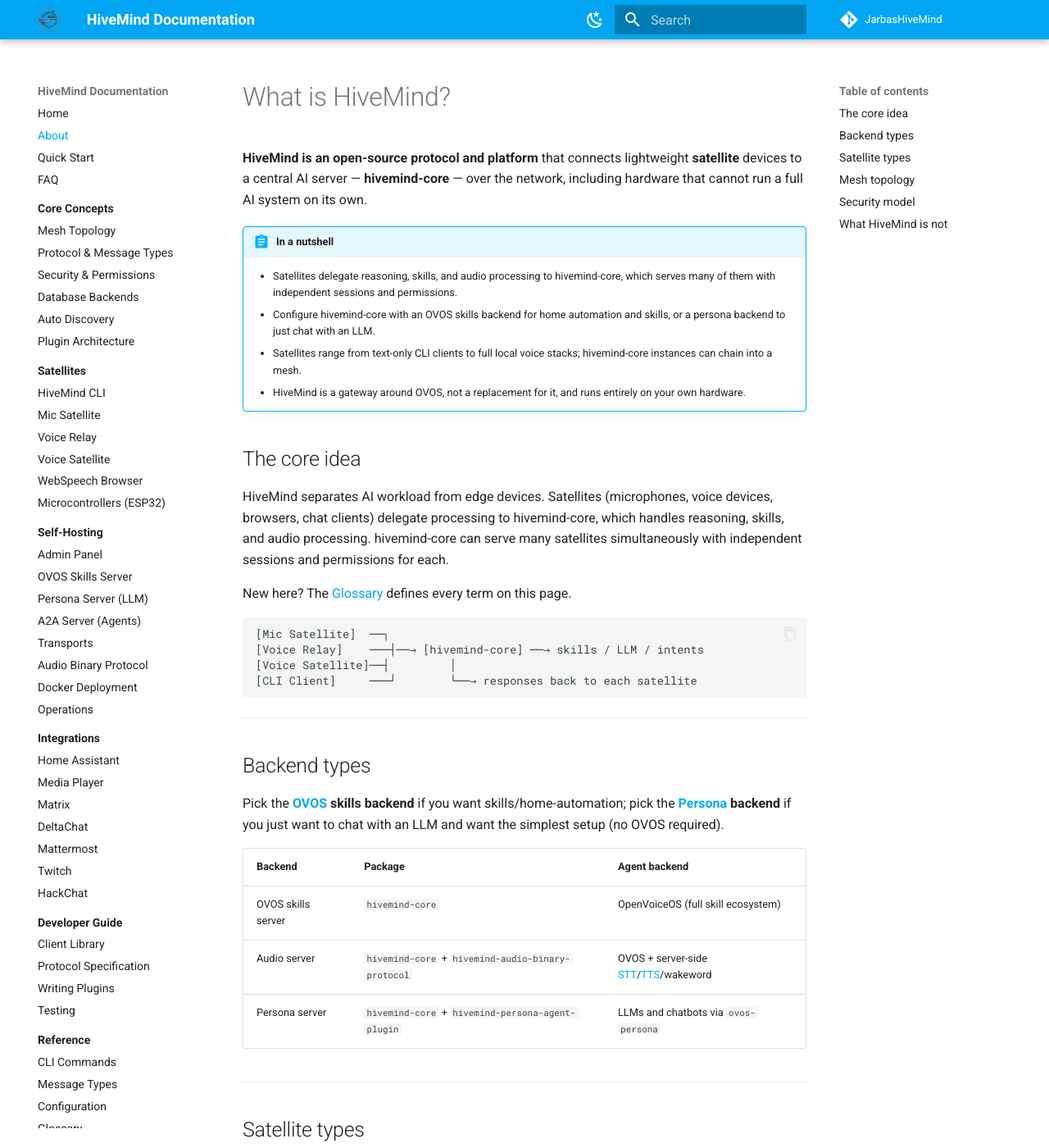
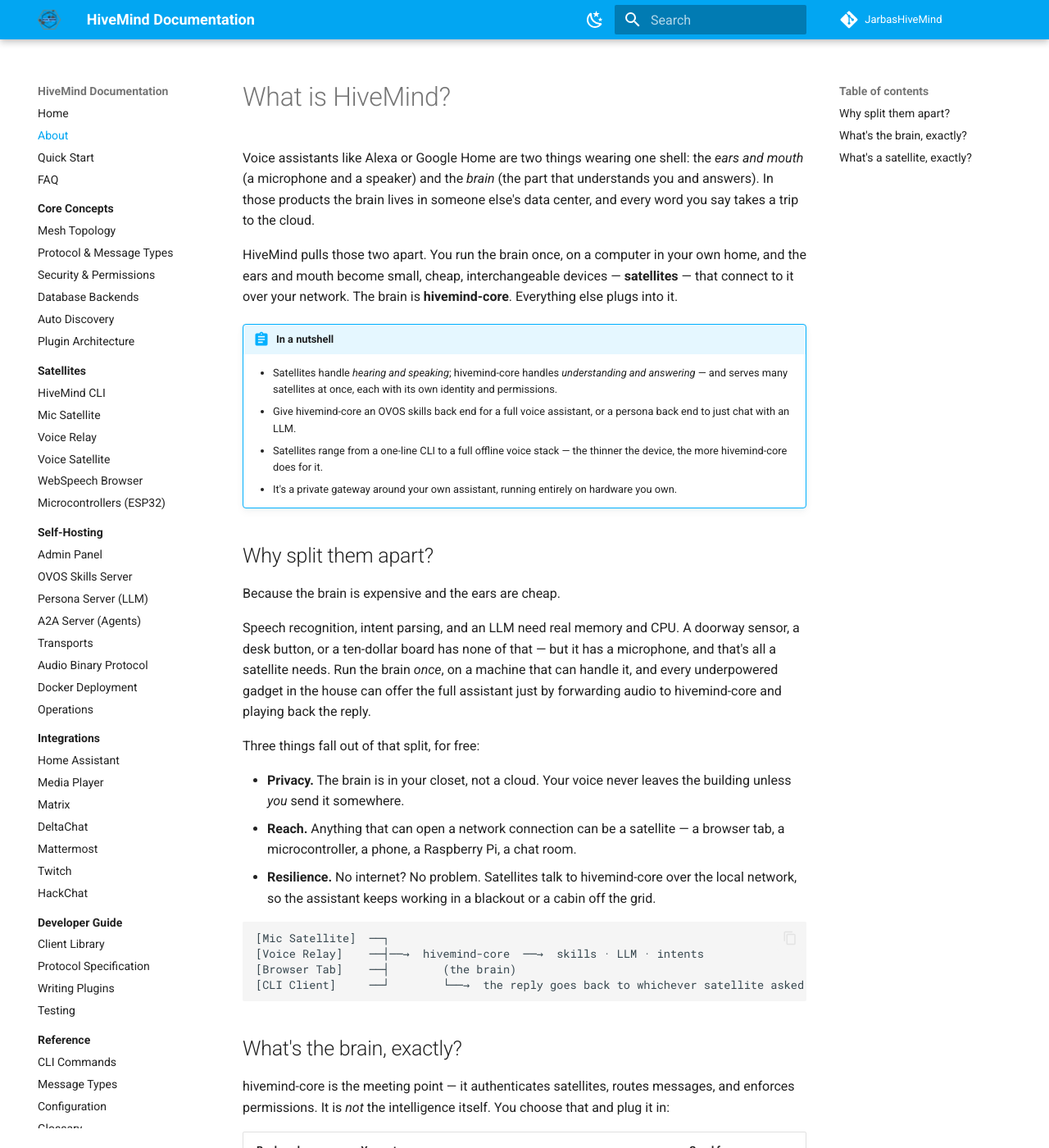
Before and after one commit to JarbasHiveMind/HiveMind-community-docs, an MkDocs documentation site: the page built from docs/about.md, in a window 1280 px wide and 1400 px high. Shown: the whole window at 82% size. Built offline with MkDocs 1.6.1 and Material for MkDocs 9.7.7, drawn with Linux system fonts in a browser that asks for light colours; some of the changed text lies outside the part shown.

Commit message:
docs: narrative, noob-friendly home + about pages
Lead with concrete scenarios that show what HiveMind uniquely enables
(private, offline, any-device) rather than listing properties; keep the
technical depth for developers layered in below.

Co-Authored-By: Claude Opus 4.8 <noreply@anthropic.com>

````diff
--- a/docs/about.md
+++ b/docs/about.md
@@ -1,87 +1,84 @@
 # What is HiveMind?
 
-**HiveMind is an open-source protocol and platform** that connects lightweight **satellite** devices to a central AI server — **hivemind-core** — over the network, including hardware that cannot run a full AI system on its own.
+Voice assistants like Alexa or Google Home are two things wearing one shell: the
+*ears and mouth* (a microphone and a speaker) and the *brain* (the part that
+understands you and answers). In those products the brain lives in someone else's
+data center, and every word you say takes a trip to the cloud.
+
+HiveMind pulls those two apart. You run the brain once, on a computer in your own
+home, and the ears and mouth become small, cheap, interchangeable devices —
+**satellites** — that connect to it over your network. The brain is
+**hivemind-core**. Everything else plugs into it.
 
 !!! abstract "In a nutshell"
-    - Satellites delegate reasoning, skills, and audio processing to hivemind-core, which serves many of them with independent sessions and permissions.
-    - Configure hivemind-core with an OVOS skills backend for home automation and skills, or a persona backend to just chat with an LLM.
-    - Satellites range from text-only CLI clients to full local voice stacks; hivemind-core instances can chain into a mesh.
-    - HiveMind is a gateway around OVOS, not a replacement for it, and runs entirely on your own hardware.
+    - Satellites handle *hearing and speaking*; hivemind-core handles *understanding and answering* — and serves many satellites at once, each with its own identity and permissions.
+    - Give hivemind-core an OVOS skills back end for a full voice assistant, or a persona back end to just chat with an LLM.
+    - Satellites range from a one-line CLI to a full offline voice stack — the thinner the device, the more hivemind-core does for it.
+    - It's a private gateway around your own assistant, running entirely on hardware you own.
 
-## The core idea
+## Why split them apart?
 
-HiveMind separates AI workload from edge devices. Satellites (microphones, voice devices, browsers, chat clients) delegate processing to hivemind-core, which handles reasoning, skills, and audio processing. hivemind-core can serve many satellites simultaneously with independent sessions and permissions for each.
+Because the brain is expensive and the ears are cheap.
 
-New here? The [Glossary](reference/glossary.md) defines every term on this page.
+Speech recognition, intent parsing, and an LLM need real memory and CPU. A doorway
+sensor, a desk button, or a ten-dollar board has none of that — but it has a
+microphone, and that's all a satellite needs. Run the brain *once*, on a machine
+that can handle it, and every underpowered gadget in the house can offer the full
+assistant just by forwarding audio to hivemind-core and playing back the reply.
+
+Three things fall out of that split, for free:
+
+- **Privacy.** The brain is in your closet, not a cloud. Your voice never leaves the
+  building unless *you* send it somewhere.
+- **Reach.** Anything that can open a network connection can be a satellite — a
+  browser tab, a microcontroller, a phone, a Raspberry Pi, a chat room.
+- **Resilience.** No internet? No problem. Satellites talk to hivemind-core over the
+  local network, so the assistant keeps working in a blackout or a cabin off the grid.
 
 ```
 [Mic Satellite]  ──┐
-[Voice Relay]    ───┤──→ [hivemind-core] ──→ skills / LLM / intents
-[Voice Satellite]──┤         │
-[CLI Client]     ───┘        └──→ responses back to each satellite
+[Voice Relay]    ──┤──→  hivemind-core  ──→  skills · LLM · intents
+[Browser Tab]    ──┤        (the brain)
+[CLI Client]     ──┘        └──→  the reply goes back to whichever satellite asked
 ```
 
----
+## What's the brain, exactly?
 
-## Backend types
+hivemind-core is the meeting point — it authenticates satellites, routes messages,
+and enforces permissions. It is *not* the intelligence itself. You choose that and
+plug it in:
 
-Pick the **[OVOS](reference/glossary.md#ovos-voice-vocabulary) skills backend** if you want skills/home-automation; pick the **[Persona](reference/glossary.md#ovos-voice-vocabulary) backend** if you just want to chat with an LLM and want the simplest setup (no OVOS required).
+| Back end | You get | Good for |
+|---|---|---|
+| **OVOS skills server** | a full private voice assistant — weather, timers, music, home control, hundreds of skills | replacing a smart speaker |
+| **Persona (LLM)** | an LLM with a personality, no skills, simplest setup | open-ended conversation |
+| **Your own** | anything, via the agent-protocol plugins | custom back ends |
 
-| Backend | Package | Agent backend |
+Swap the back end and the satellites never notice — they only ever talk to
+hivemind-core. HiveMind is a *gateway* around an assistant like OVOS, not a
+replacement for it.
+
+## What's a satellite, exactly?
+
+Satellites form a spectrum, and the only question that places a device on it is
+**where the audio is processed**. At the thin end, the device forwards raw audio and
+hivemind-core does everything. At the thick end, the device runs wake word, speech
+recognition, and speech synthesis itself, and sends hivemind-core only the final text.
+
+| Satellite | Runs on the device | Runs on hivemind-core |
 |---|---|---|
-| OVOS skills server | `hivemind-core` | OpenVoiceOS (full skill ecosystem) |
-| Audio server | `hivemind-core` + `hivemind-audio-binary-protocol` | OVOS + server-side [STT](reference/glossary.md#ovos-voice-vocabulary)/[TTS](reference/glossary.md#ovos-voice-vocabulary)/wakeword |
-| Persona server | `hivemind-core` + `hivemind-persona-agent-plugin` | LLMs and chatbots via `ovos-persona` |
+| [CLI client](satellites/cli.md) | nothing (you type) | everything |
+| [WebSpeech](satellites/webspeech.md) (browser) | mic capture, VAD | speech · intents · skills |
+| [Mic satellite](satellites/mic-satellite.md) | mic, VAD | speech · intents · skills |
+| [Voice relay](satellites/voice-relay.md) | mic, VAD, wake word | speech · intents · skills |
+| [Voice satellite](satellites/voice-sat.md) | the whole voice stack | intents · skills |
 
----
+A thin satellite is cheaper and simpler but leans on the network; a thick one keeps
+even the audio private and rides out a flaky connection. Most people start thin and
+thicken the devices that need it. See [Choosing a Satellite](satellites/index.md).
 
-## Satellite types
+!!! tip "Keep this open"
+    The [Glossary](reference/glossary.md) defines every term used across the manual on
+    a single page — handy on your first read.
 
-Satellites form a spectrum based on where audio processing happens. At one end the satellite does nothing but pass text; at the other it handles the complete voice stack locally.
-
-| Satellite | Local processing | Server requirements |
-|---|---|---|
-| **HiveMind-cli** | Text I/O only | Any hivemind-core |
-| **hivemind-mic-satellite** | Mic + [VAD](reference/glossary.md#ovos-voice-vocabulary) | Audio binary protocol for STT/TTS/wakeword |
-| **HiveMind-voice-relay** | Mic + VAD + Wakeword | Audio binary protocol for STT/TTS |
-| **HiveMind-voice-sat** | Mic + VAD + Wakeword + STT + TTS | Any hivemind-core (sends text utterances) |
-| **hivemind-webspeech** | Browser mic + VAD | hivemind-core listener + `allow-msg` (see page) |
-| **ESP32 / MicroPython** | Mic (and, on some boards, VAD/wakeword) | Audio binary protocol |
-
-See [Choosing a Satellite](satellites/index.md) for a detailed comparison.
-
----
-
-## Mesh topology
-
-HiveMind-core instances can connect to other instances, forming a hierarchy. A child instance acts as a client to its parent while being a server to its own satellites. `ESCALATE` messages travel up the chain; `BROADCAST` messages travel down. This enables multi-room or multi-household topologies where each instance controls its local devices but can route requests upward.
-
-```
-[Root hivemind-core]
-    ├──→ [Child A] ──→ satellites
-    └──→ [Child B] ──→ satellites
-```
-
-See [Nested Hives](concepts/mesh.md#nested-hives) for details.
-
----
-
-## Security model
-
-Every client authenticates with an **access key** and a **password**. After authentication the session is encrypted with an authenticated cipher — AES-256-GCM or ChaCha20-Poly1305, negotiated per connection. The key is never transmitted; both sides derive it independently via PBKDF2 from the shared password and exchanged nonces.
-
-Permissions are configured per client. The default policy admits only a basic set of message types; you expand or restrict per-client using the `hivemind-core` CLI. Skills and intents can be blacklisted individually.
-
-See [Security](concepts/security.md) for the full model.
-
----
-
-## What HiveMind is not
-
-- It is **not** a replacement for OVOS when running as a skills server. OVOS remains the AI back-end; HiveMind is the external-facing gateway.
-- It is **not** a cloud service. Everything runs on your own hardware.
-- It does **not** replace the OVOS messagebus for local communication. The messagebus remains internal.
-
----
-
-**Next:** [Quick Start](quickstart.md) to set up your first hivemind-core and satellite, or [Core Concepts](concepts/protocol.md) for how the protocol works.
+**Next:** [Quick Start](quickstart.md) — stand up hivemind-core and connect your first satellite.
````
Also changed, not shown: docs/index.md (+69 -41 lines).
